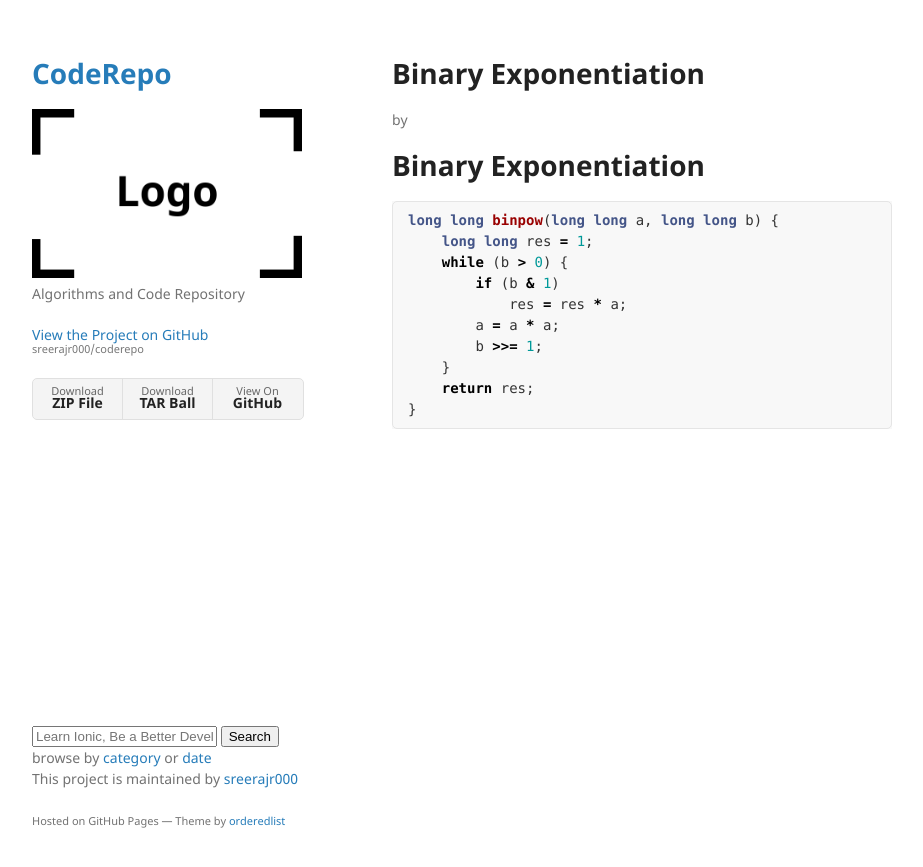
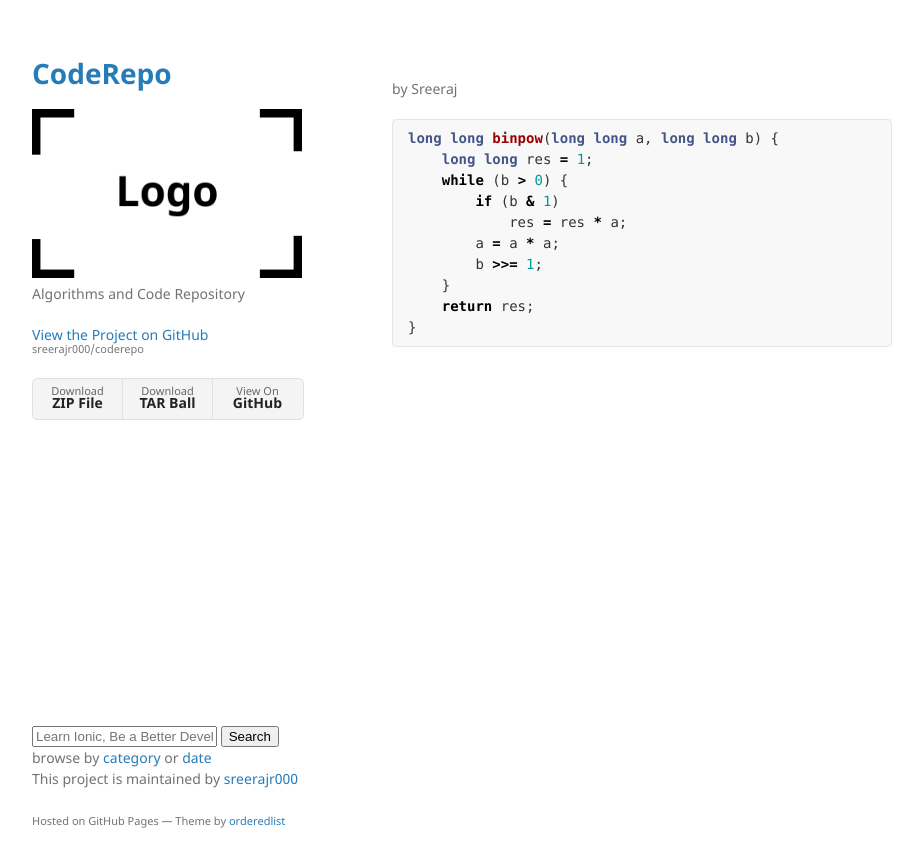
Before and after one commit to sreerajr000/coderepo, a Jekyll site: the page built from pages/binary_exponentiation.md, in a window 1280 px wide. Shown: the top 867 px of the page, without its empty margins (178-1101 px from the left). Built offline with Jekyll 4.4.1, drawn with Linux system fonts in a browser that asks for light colours; our own code applies the rules of GitHub Pages for plain Markdown files.

Commit message:
New information added

````diff
--- a/_layouts/default.html
+++ b/_layouts/default.html
@@ -47,7 +47,7 @@
          <div class="grid" id="searchBar">
           <div>
               <div id="search">
-                  <form role="search" method="get" action="{{ site.baseurl }}//search/">
+                  <form role="search" method="get" action="{{ site.baseurl }}/search.html">
                       <input id="searchString" name="searchString"
                              placeholder="Learn Ionic, Be a Better Developer, etc." type="text">
                       <input id="searchButton" name="googleSearchName" type="button" value="Search">
--- a/pages/binary_exponentiation.md
+++ b/pages/binary_exponentiation.md
@@ -1,8 +1,7 @@
 ---
 layout: post
+author: Sreeraj
 ---
-
-# Binary Exponentiation
 
 ```cpp
 long long binpow(long long a, long long b) {
````
